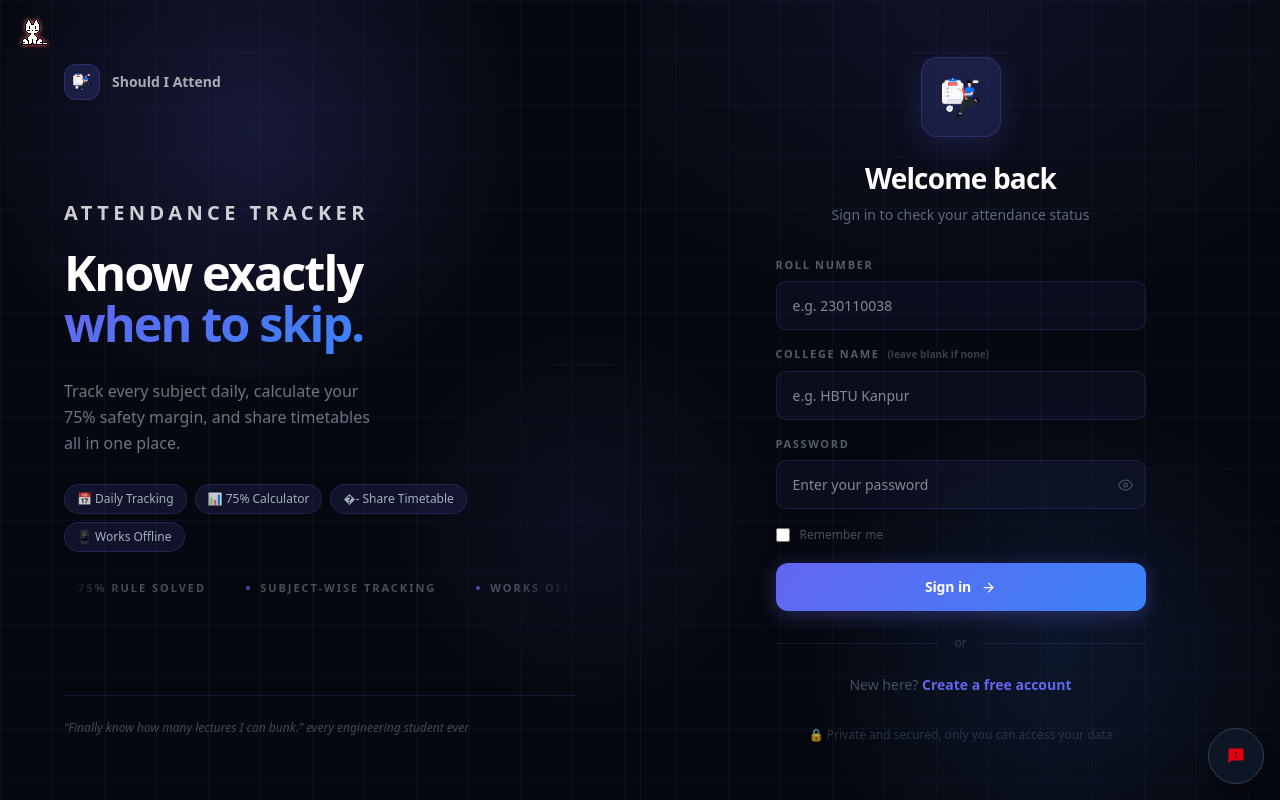
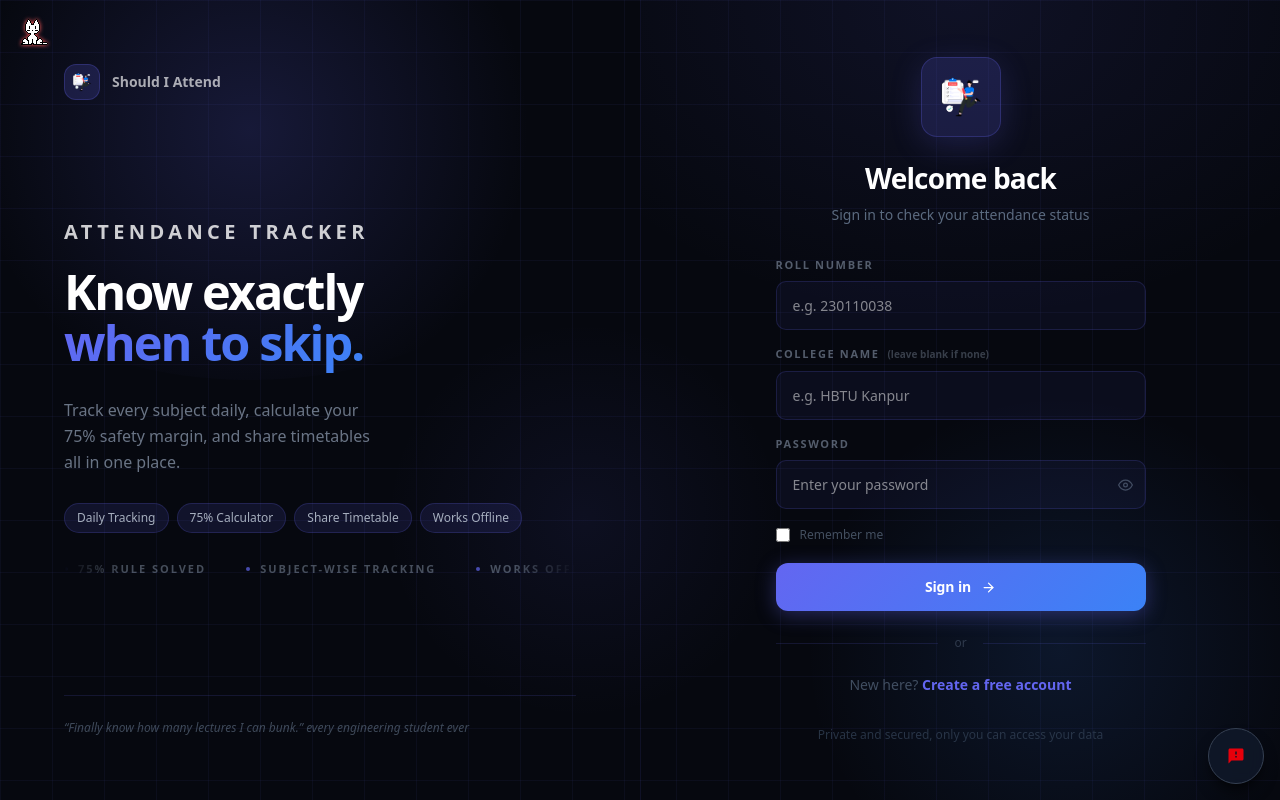
Before and after one commit to Kaushalendra-Marcus/attendance-tracker, a Next.js app: page /sign-in in a window 1280 px wide. Built offline with nearby package versions, Linux system fonts and the light colour scheme.

Commit message:
updating signin page

```diff
--- a/app/(auth)/sign-in/page.tsx
+++ b/app/(auth)/sign-in/page.tsx
@@ -124,7 +124,7 @@ export default function SignInPage() {
             Track every subject daily, calculate your 75% safety margin, and share timetables all in one place.
           </motion.p>
           <motion.div {...fadeUp(0.27)} className="flex flex-wrap gap-2">
-            {["📅 Daily Tracking", "📊 75% Calculator", "�- Share Timetable", "📱 Works Offline"].map((f) => (
+            {["Daily Tracking", "75% Calculator", "Share Timetable", "Works Offline"].map((f) => (
               <span key={f} className="text-xs px-3 py-1.5 rounded-full font-medium" style={{ background: "rgba(99,102,241,0.12)", border: "1px solid rgba(99,102,241,0.2)", color: "rgba(203,213,225,0.8)" }}>{f}</span>
             ))}
           </motion.div>
@@ -247,7 +247,7 @@ export default function SignInPage() {
           </motion.div>
 
           <motion.p {...fadeUp(0.5)} className="text-center text-xs mt-8" style={{ color: "rgba(51,65,85,0.75)" }}>
-            🔒 Private and secured, only you can access your data
+            Private and secured, only you can access your data
           </motion.p>
         </div>
       </div>
```
